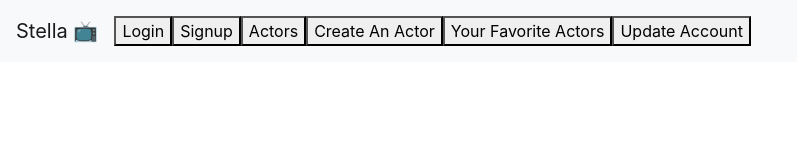
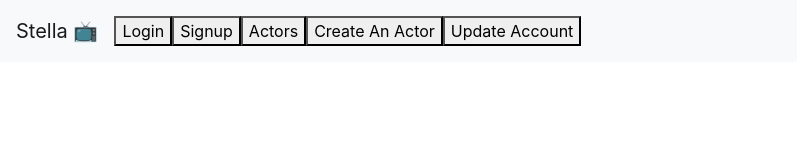
Before and after one commit to Yahyagok/stella-frontend, a React (Create React App) app: page /actors in a window 1280 px wide. Shown: the top 160 px of the page, without its empty margins (0-797 px from the left). Built offline with nearby package versions, Linux system fonts and the light colour scheme; no server answers.

Commit message:
deleted some comments

```diff
--- a/src/App.js
+++ b/src/App.js
@@ -23,7 +23,6 @@ import UpdateAccount from './components/UpdateAccount'
 import UpdateCurrentUser from './components/UpdateCurrentUser'
 import Favorites from './components/Favorites'
 import UserPage from './components/UserPage'
-
 class App extends React.Component {
     state = {
         isLoggedIn: false,
@@ -99,7 +98,6 @@ class App extends React.Component {
             <Route  exact path="/updateaccount" render={(routerProps) => <UpdateAccount {...routerProps} /> }/>
             <Route path="/favorites/:id" render={(routerProps) => <Favorites {...routerProps} /> }/>
             <Route path="/user/:id" render={(routerProps) => <UserPage {...routerProps} /> }/>
-
             <Route
               exact path='/'
               render={props => (
--- a/src/components/ButtonForFavorite.js
+++ b/src/components/ButtonForFavorite.js
@@ -19,8 +19,6 @@ class ButtonForFavorite extends React.Component {
         <div onClick={this.handleFavorite}>
            <button> Like or Dislike: {this.state.count} </button>
         </div>
-
-
         )
     }
 }
--- a/src/components/Favorites.js
+++ b/src/components/Favorites.js
@@ -17,6 +17,7 @@ const Favorites = (props) => {
                 }
             })
     }
+    console.log(props.favorites)
     return (
         <div>
               <button onClick={alreadyFavorite} >Add To Favorites</button>
--- a/src/components/UserPage.js
+++ b/src/components/UserPage.js
@@ -3,7 +3,9 @@ import {connect} from 'react-redux'
 import {Link} from 'react-router-dom'
 const UserPage =(props) => {
 const uniqueActors = [...new Set(props.favorites.map(fav => fav.attributes))]
+// console.log(props.favorites)
     return (
+
         <div>
            { uniqueActors.map(fav => ( fav.user.id === props.userId  && <div> <Link to={`/actor/${fav.actor.id}`}>{fav.actor.name}</Link> </div>  ) )  }
 
--- a/src/components/YourFavoriteActors.js
+++ b/src/components/YourFavoriteActors.js
@@ -6,7 +6,7 @@ class YourFavoriteActors extends React.Component {
     render(){
         return (
             <div>
-                <Link to={`/user/${this.props.userId}`}><button>Your Favorite Actors </button></Link>
+            {this.props.userId && <Link to={`/user/${this.props.userId}`}><button>Your Favorite Actors </button></Link>    }
             </div>
         )
     }
```
Also changed, not shown: src/components/Comment.js (+0 -8 lines).
